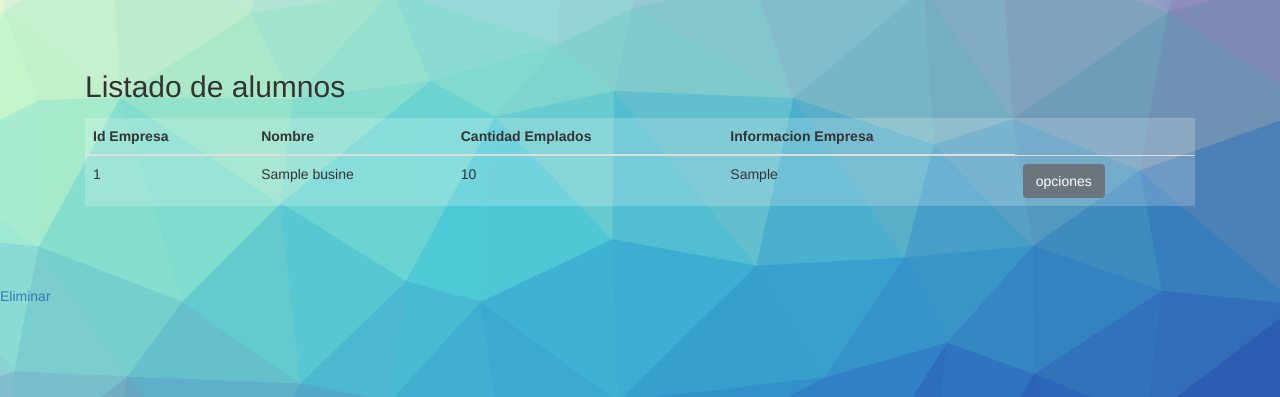
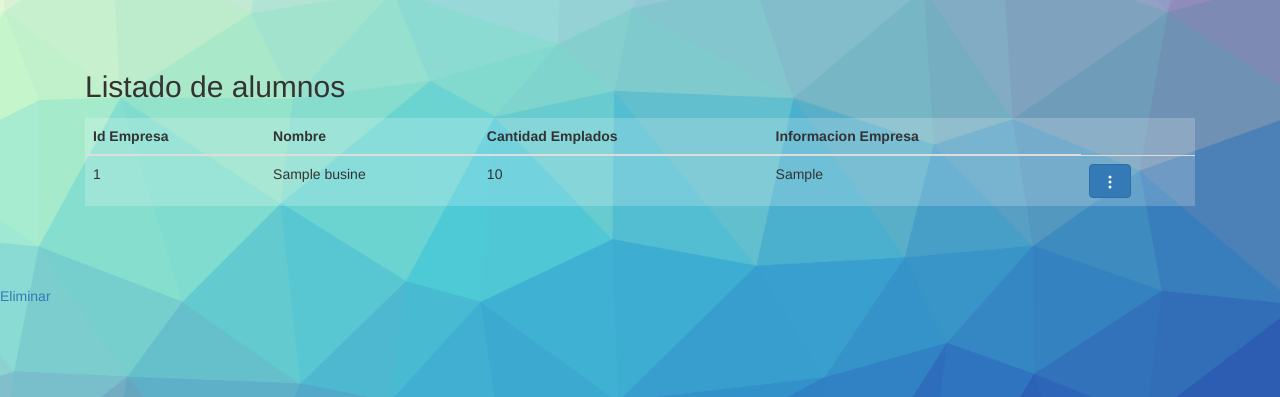
Before and after one commit to franbarilatti/Final-Poject-Lab-IV, a PHP site: template Views/business-list.php in a window 1280 px wide. Shown: the part 72-469 px from the top of the page. Run offline with PHP 8.4, Linux system fonts and the light colour scheme; the template is opened without the code that fills it: most values are stand-ins (such as "Sample title", 1, 10 or a date in 2020); some libraries are stand-ins or nearby versions.

Commit message:
add three vertical dots in business-list.php

```diff
--- a/Views/business-list.php
+++ b/Views/business-list.php
@@ -24,8 +24,10 @@
                                              <td><?php echo $business->getBusinessInfo(); ?></td>
                                              <td>
                                                   <div class="dropdown">
-                                                       <button class="btn btn-secondary" type="button" id="dropdownoptions" data-toggle= "dropdown" aria-extended= "true">opciones
-                                                       <i class="bi bi-three-dots-vertical"></i>
+                                                       <button class="btn btn-primary" type="button" id="dropdownoptions" data-toggle= "dropdown" aria-extended= "true">
+                                                       <svg xmlns="http://www.w3.org/2000/svg" width="16" height="16" fill="currentColor" class="bi bi-three-dots-vertical" viewBox="0 0 16 16">
+                                                             <path d="M9.5 13a1.5 1.5 0 1 1-3 0 1.5 1.5 0 0 1 3 0zm0-5a1.5 1.5 0 1 1-3 0 1.5 1.5 0 0 1 3 0zm0-5a1.5 1.5 0 1 1-3 0 1.5 1.5 0 0 1 3 0z"/>
+                                                       </svg>
                                                        </button>
                                                        <ul class="dropdown-menu" role="menu" aria-labelledby="dropdownoptions">
                                                             <li role="presentation"><a href= "<?php echo FRONT_ROOT?>Business/DeleteBusiness?$id=<?php echo $business->getBusinessId(); ?>">Eliminar</a></li>
```
